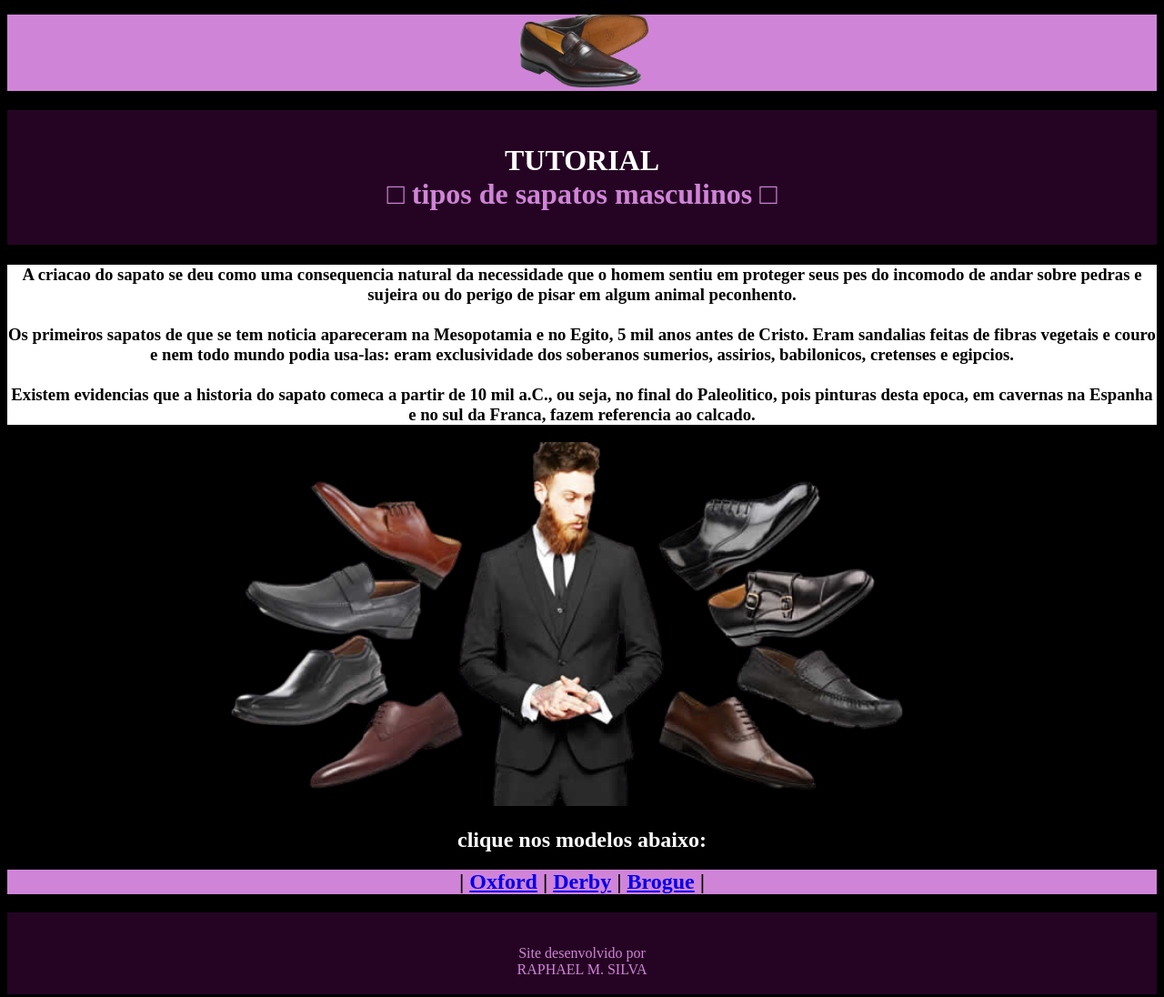
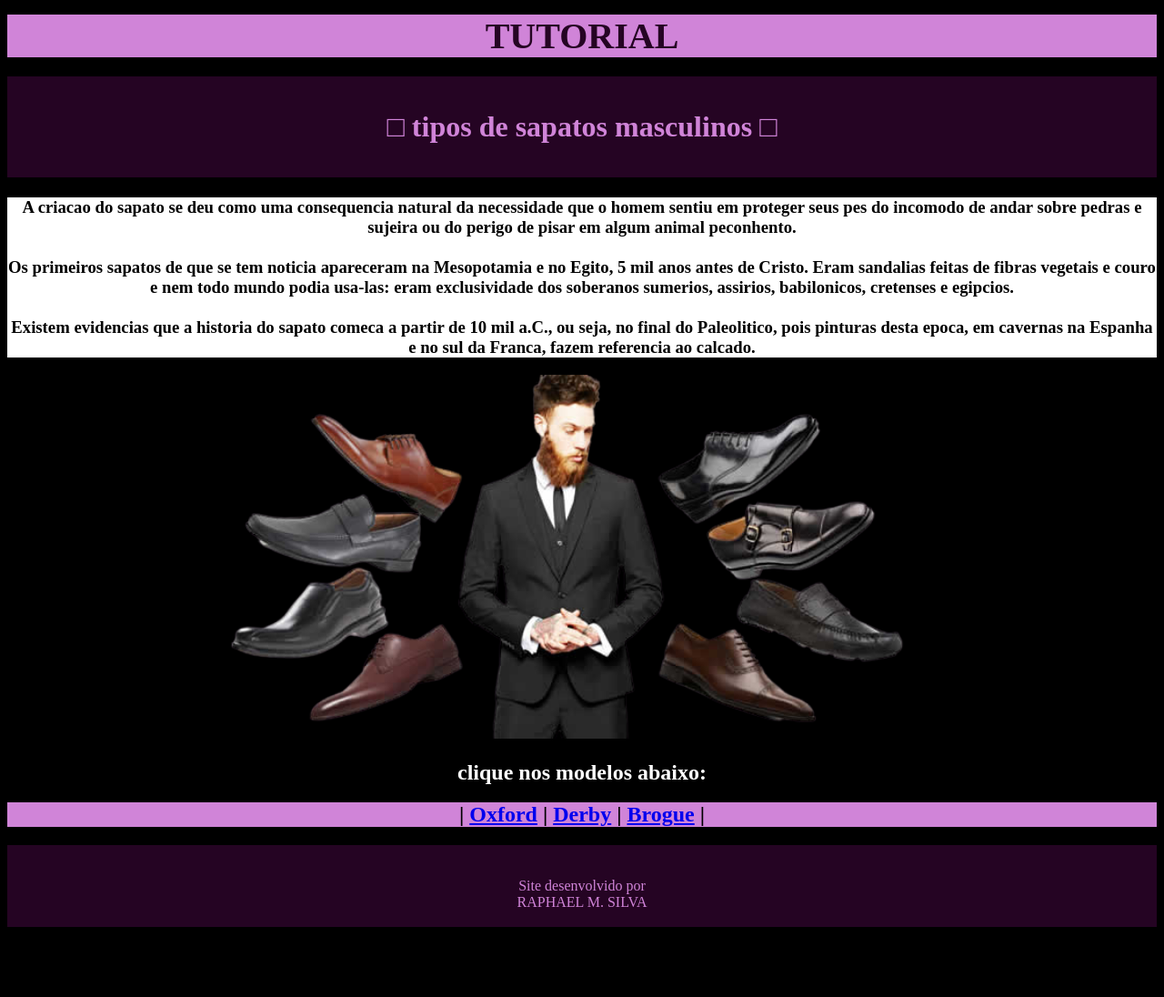
Before and after one commit to Silvarap/DevMetaWeb, a plain HTML site: page index.html in a window 1280 px wide. Shown: the whole page at 91% size. After the commit the page ends 1035 px from the top, so only its background shows below. Drawn offline with Linux system fonts and the light colour scheme.

Commit message:
Update index.html

```diff
--- a/index.html
+++ b/index.html
@@ -3,10 +3,9 @@
     <head>
         <title>Tutorial - tipos de sapatos</title>
     </head>
-
     <body style="background-color:rgb(0, 0, 0);">
-        <p style='text-align:center; background-color:rgb(208, 132, 216);'><img src="img/sapato.png" width="150" height="80" alt="imagem HTML"></p>
-        <h1 style="background-color:rgb(37, 4, 35); color:rgb(208, 132, 216); text-align:center; "><br><fonte style="background-color:rgb(37, 4, 35); color:rgb(255, 255, 255);">TUTORIAL<br></fonte>&#9633; tipos de sapatos masculinos &#9633;<br><br></h1>
+        <p style='text-align:center; background-color:rgb(208, 132, 216);'><fonte style="color:rgb(37, 4, 35); font-size: 40px;"><b>TUTORIAL</b><br></fonte></p>
+        <h1 style="background-color:rgb(37, 4, 35); color:rgb(208, 132, 216); text-align:center; "><br>&#9633; tipos de sapatos masculinos &#9633;<br><br></h1>
         <h3 style='background-color:rgb(255, 255, 255); text-align:center; color:rgb(0, 0, 0);'>A criacao do sapato se deu como uma consequencia natural da necessidade que o homem sentiu em proteger seus pes do incomodo de andar sobre pedras e sujeira ou do perigo de pisar em algum animal peconhento.<br><br>Os primeiros sapatos de que se tem noticia apareceram na Mesopotamia e no Egito, 5 mil anos antes de Cristo. Eram sandalias feitas de fibras vegetais e couro e nem todo mundo podia usa-las: eram exclusividade dos soberanos sumerios, assirios, babilonicos, cretenses e egipcios.<br><br>Existem evidencias que a historia do sapato comeca a partir de 10 mil a.C., ou seja, no final do Paleolitico, pois pinturas desta epoca, em cavernas na Espanha e no sul da Franca, fazem referencia ao calcado.</h2>
         <p style='text-align:center'><img src="img/tipos.png" width="800" height="400" alt="imagem HTML"></p>
         <h2 style='text-align:center; color:rgb(255, 255, 255);'>clique nos modelos abaixo:</h2>
```
